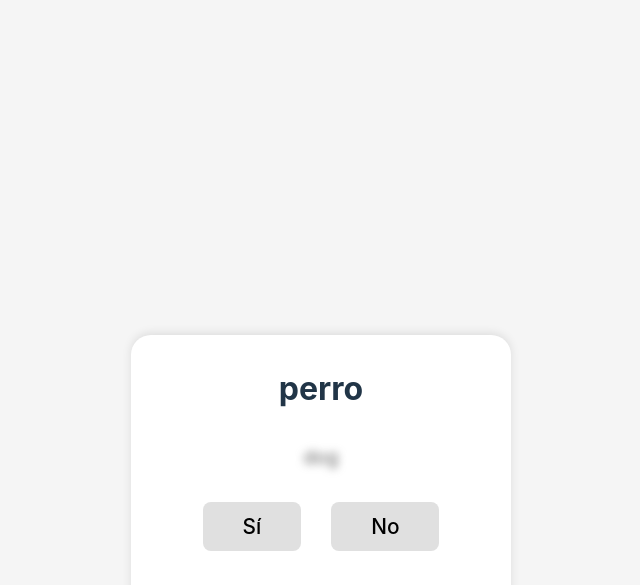
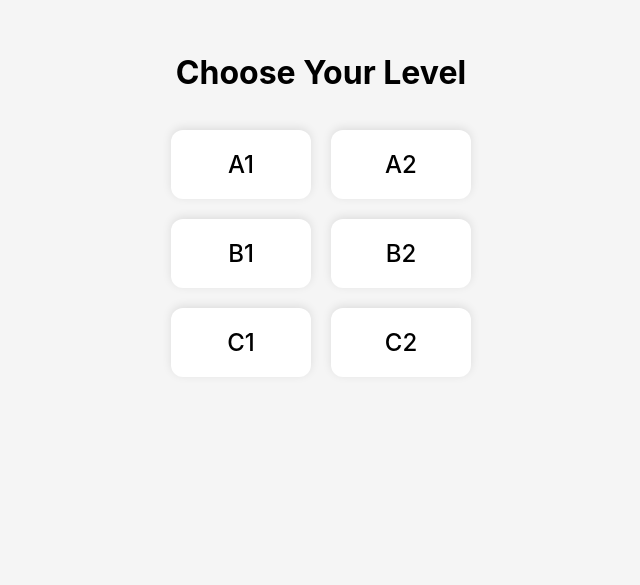
Before and after one commit to shanebdavis/ai-lang-flashcards, a React (Vite) app: page / in a window 1280 px wide. Shown: the part 215-800 px from the top of the page, without its empty margins (319-959 px from the left). Built offline with nearby package versions, Linux system fonts and the light colour scheme.

Commit message:
patch/improvement: home-screen

```diff
--- a/src/App.css
+++ b/src/App.css
@@ -20,8 +20,14 @@ html, body {
 .app {
   width: 100%;
   height: 100vh;
+  background-color: var(--app-bg);
+}
+
+.practice-flash-cards {
+  width: 100%;
+  height: 100vh;
   max-width: 420px;
-  margin: 0;
+  margin: auto;
   padding: 0;
   position: relative;
   overflow: hidden;
@@ -133,6 +139,7 @@ html, body {
   --button-no-bg: #f44336;
   --button-selected-text: #ffffff;
   --card-shadow: 0 -2px 10px rgba(0,0,0,0.1);
+  --text-color: #000000;
 }
 
 /* Dark mode */
@@ -147,6 +154,7 @@ html, body {
     --button-no-bg: #c62828;
     --button-selected-text: #ffffff;
     --card-shadow: 0 -4px 20px rgba(0,0,0,0.4);
+    --text-color: #ffffff;
   }
 
   /* Override root and body background colors */
@@ -154,3 +162,65 @@ html, body {
     background: var(--app-bg);
   }
 }
+
+/* Add these new styles */
+.level-select {
+  height: 100%;
+  display: flex;
+  flex-direction: column;
+  align-items: center;
+  justify-content: center;
+  padding: 20px;
+  color: var(--text-color);
+}
+
+.level-select h1 {
+  margin-bottom: 40px;
+  font-size: 2em;
+  text-align: center;
+}
+
+.level-buttons {
+  display: grid;
+  grid-template-columns: repeat(2, 1fr);
+  gap: 20px;
+  width: 100%;
+  max-width: 300px;
+}
+
+.level-button {
+  padding: 20px;
+  font-size: 1.5em;
+  border: none;
+  border-radius: 12px;
+  background: var(--card-bg);
+  color: var(--text-color);
+  cursor: pointer;
+  box-shadow: var(--card-shadow);
+  transition: transform 0.2s, background-color 0.3s;
+}
+
+.level-button:hover {
+  transform: translateY(-2px);
+}
+
+/* Add these styles */
+.back-button {
+  position: absolute;
+  top: 20px;
+  left: 20px;
+  z-index: 10;
+  padding: 8px 16px;
+  font-size: 1.1em;
+  border: none;
+  border-radius: 8px;
+  background: var(--card-bg);
+  color: var(--text-color);
+  cursor: pointer;
+  box-shadow: var(--card-shadow);
+  transition: transform 0.2s, background-color 0.3s;
+}
+
+.back-button:hover {
+  transform: translateY(-1px);
+}
--- a/src/App.jsx
+++ b/src/App.jsx
@@ -1,14 +1,23 @@
 import { useState } from 'react'
 import { initialWords } from './data/initialWords'
 import PracticeFlashCards from './components/PracticeFlashCards'
+import LevelSelect from './components/LevelSelect'
 import './App.css'
 
 const App = () => {
+  const [selectedLevel, setSelectedLevel] = useState(null)
   const [allWords] = useState(initialWords)
 
   return (
     <div className="app">
-      <PracticeFlashCards words={allWords} />
+      {selectedLevel ? (
+        <PracticeFlashCards
+          words={allWords}
+          onBack={() => setSelectedLevel(null)}
+        />
+      ) : (
+        <LevelSelect onSelect={setSelectedLevel} />
+      )}
     </div>
   )
 }
--- /dev/null
+++ b/src/components/LevelSelect.jsx
@@ -0,0 +1,20 @@
+const levels = ['A1', 'A2', 'B1', 'B2', 'C1', 'C2']
+
+const LevelSelect = ({ onSelect }) => (
+  <div className="level-select">
+    <h1>Choose Your Level</h1>
+    <div className="level-buttons">
+      {levels.map(level => (
+        <button
+          key={level}
+          className="level-button"
+          onClick={() => onSelect(level)}
+        >
+          {level}
+        </button>
+      ))}
+    </div>
+  </div>
+)
+
+export default LevelSelect
--- a/src/components/PracticeFlashCards.jsx
+++ b/src/components/PracticeFlashCards.jsx
@@ -1,7 +1,7 @@
 import { useState } from 'react'
 import FlashCard from './FlashCard'
 
-const PracticeFlashCards = ({ words }) => {
+const PracticeFlashCards = ({ words, onBack }) => {
   const [responses, setResponses] = useState({})
   const [visibleCards, setVisibleCards] = useState([words[0]])
 
@@ -17,6 +17,11 @@ const PracticeFlashCards = ({ words }) => {
   }
 
   return (
+    <>
+      <button className="back-button" onClick={onBack}>
+        ← Back
+      </button>
+      <div className="practice-flash-cards">
         <div className="cards-container">
           {visibleCards.map((word, index) => {
             const invertIndex = visibleCards.length - index - 1
@@ -34,6 +39,8 @@ const PracticeFlashCards = ({ words }) => {
             )
           })}
         </div>
+      </div>
+    </>
   )
 }
 
```
Lines whose indentation alone changed are shown as unchanged.
